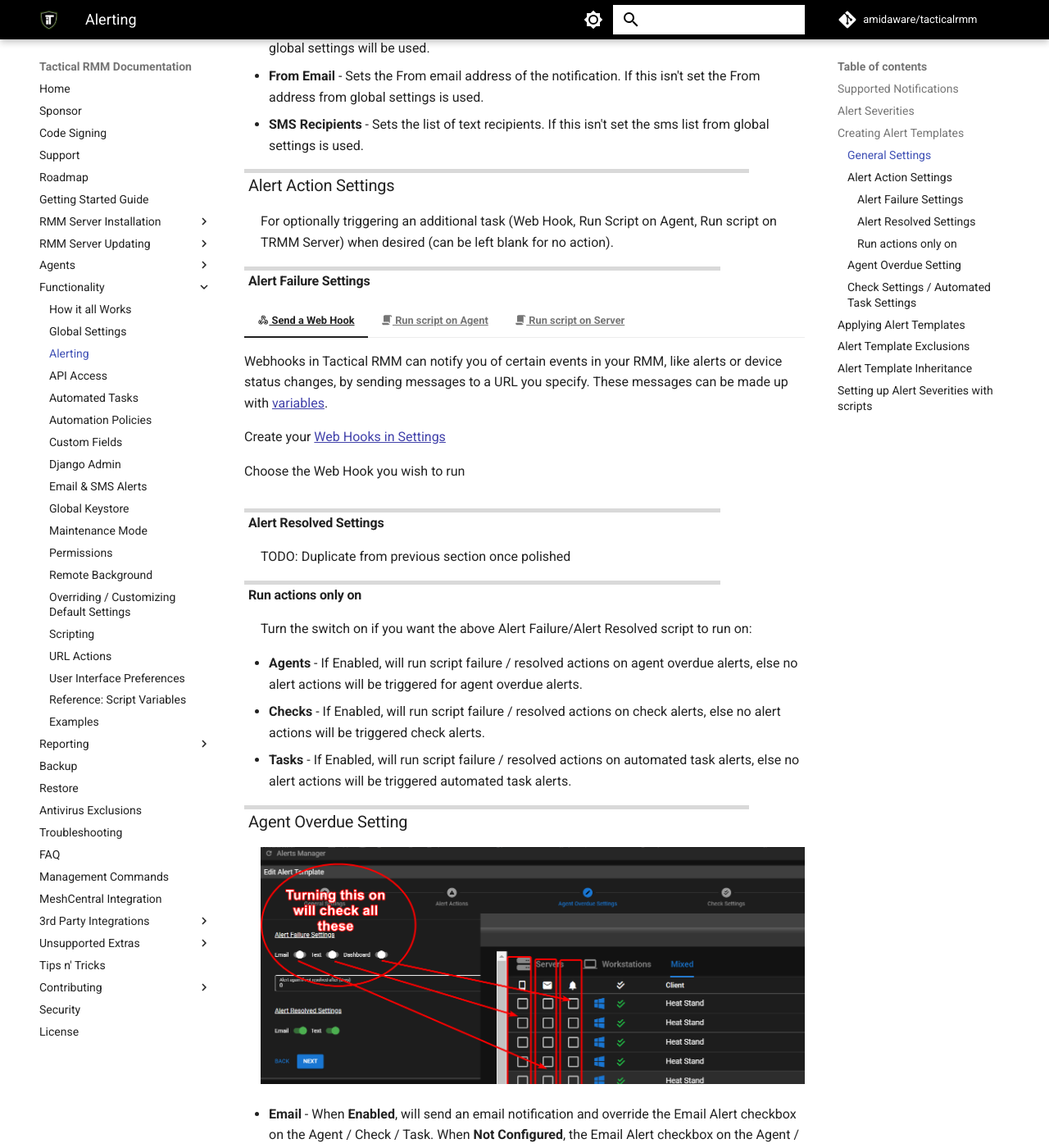
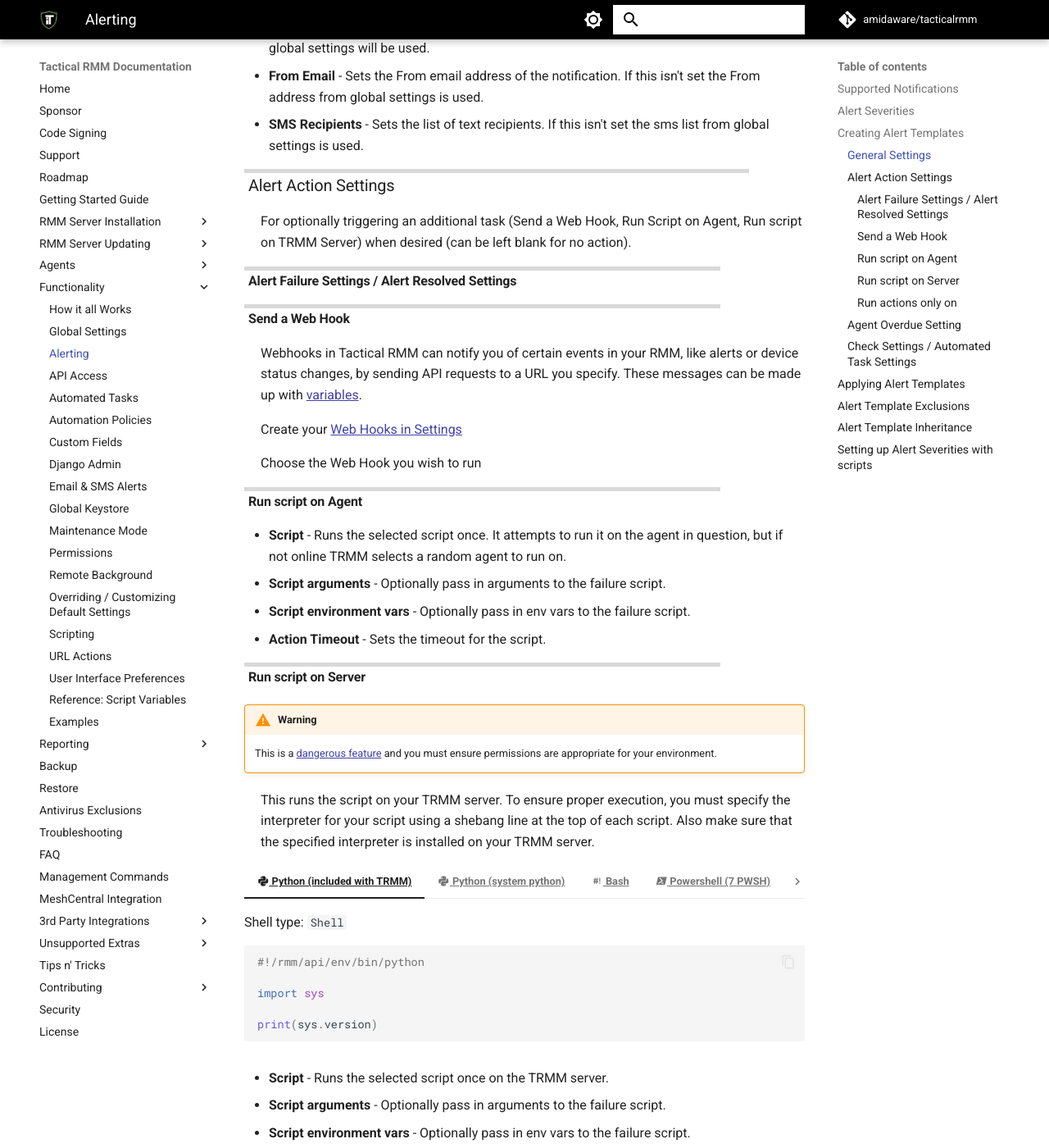
Before and after one commit to amidaware/trmm-docs, an MkDocs documentation site: the page built from docs/functions/alerting.md, in a window 1280 px wide and 1400 px high, scrolled down 1259 px. Shown: the whole window at 82% size. Built offline with MkDocs 1.6.1 and Material for MkDocs 9.7.7, drawn with Linux system fonts in a browser that asks for light colours; comment, search, counter and statistics services are not loaded; some of the changed text lies outside the part shown.

Commit message:
more changes

````diff
--- a/docs/functions/alerting.md
+++ b/docs/functions/alerting.md
@@ -16,7 +16,7 @@
 - **Email Alerts** - Sends email to configured set of email addresses.
 - **SMS Alerts** - Sends text messages to configured set of numbers.
 - **Dashboard Alerts** - A notification popup will show up and be visible in the dashboard.
-- **Webhooks** - Web based data that can be processed further using another system
+- **Webhooks** - Send an API request.
 
 ## Alert Severities
 
@@ -44,51 +44,119 @@
 
 ### Alert Action Settings
 
-For optionally triggering an additional task (Web Hook, Run Script on Agent, Run script on TRMM Server) when desired (can be left blank for no action).
+For optionally triggering an additional task (Send a Web Hook, Run Script on Agent, Run script on TRMM Server) when desired (can be left blank for no action).
 
-#### Alert Failure Settings
+#### Alert Failure Settings / Alert Resolved Settings
 
-=== ":material-webhook: Send a Web Hook"
+#### Send a Web Hook
 
-    Webhooks in Tactical RMM can notify you of certain events in your RMM, like alerts or device status changes, by sending messages to a URL you specify. These messages can be made up with [variables](https://docs.tacticalrmm.com/script_variables/).
+Webhooks in Tactical RMM can notify you of certain events in your RMM, like alerts or device status changes, by sending API requests to a URL you specify. These messages can be made up with [variables](https://docs.tacticalrmm.com/script_variables/).
 
-    Create your [Web Hooks in Settings](global_settings.md#web-hooks)
+Create your [Web Hooks in Settings](global_settings.md#web-hooks)
 
-    Choose the Web Hook you wish to run
+Choose the Web Hook you wish to run
 
-=== ":material-script: Run script on Agent"
+#### Run script on Agent
 
-    - **Failure Script** - Runs the selected script once. It attempts to run it on the agent in question, but if not online TRMM selects a random agent to run on.
-    - **Failure Script arguments** - Optionally pass in arguments to the failure script.
-    - **Failure Script environment vars** - Optionally pass in env vars to the failure script.
-    - **Failure Action Timeout** - Sets the timeout for the script.
+- **Script** - Runs the selected script once. It attempts to run it on the agent in question, but if not online TRMM selects a random agent to run on.
+- **Script arguments** - Optionally pass in arguments to the failure script.
+- **Script environment vars** - Optionally pass in env vars to the failure script.
+- **Action Timeout** - Sets the timeout for the script.
 
-=== ":material-script: Run script on Server"
+#### Run script on Server
 
-    !!!warning
-        This is a [dangerous feature](../security.md#tactical-rmm-security-considerations) and you must ensure permissions are appropriate for your environment.
+!!!warning
+    This is a [dangerous feature](../functions/permissions.md#permissions-with-extra-security-implications) and you must ensure permissions are appropriate for your environment.
 
-    This runs the script on the server, it is up to you to make sure the script you're trying to run has a compatible interpreter on the server. You must also have the appropriate Shebang in all server scripts:
+This runs the script on your TRMM server. To ensure proper execution, you must specify the interpreter for your script using a shebang line at the top of each script. Also make sure that the specified interpreter is installed on your TRMM server.
 
-    Python
+
+
+=== ":material-language-python: Python (included with TRMM)"
+
+    Shell type: `Shell`
+
+    ```py
+    #!/rmm/api/env/bin/python
+
+    import sys
+
+    print(sys.version)
+    ```
+
+=== ":material-language-python: Python (system python)"
+
+    Shell type: `Shell`
+
+    ```py
+    #!/usr/bin/python3
+    import sys
+
+    print(sys.version)
+    ```
+
+=== ":material-bash: Bash"
+
+    Shell type: `Shell`
+
+    ```bash
+    #!/usr/bin/env bash
+
+    echo "hello world"
+    ```
+
+=== ":material-powershell: Powershell (7 PWSH)"
+
+    To install: <https://learn.microsoft.com/en-us/powershell/scripting/install/install-debian>
+
+    Shell type: `Powershell`
+
+    ```powershell
+    #!/usr/bin/pwsh
+
+    Write-Output "Hello World"
+    ```
+
+=== ":material-nodejs: node (included with TRMM)"
+
+    Shell type: `Shell`
 
     ```
-    #!/rmm/api/env/bin/python
+    #!/usr/bin/node
+
+    console.log("Hello World")
     ```
 
-    Bash
+=== ":simple-deno: deno (must be installed)"
+
+    Shell type: `Deno`
+
     ```
-    #!/bin/bash
+    #!/usr/bin/env -S /usr/local/bin/deno run --allow-allow
+
+    async function gatherSystemInfo() {
+    const os = Deno.build.os;
+    const arch = Deno.build.arch;
+    const memory = Deno.systemMemoryInfo();
+
+
+    const info = `
+    OS: ${os}
+    Architecture: ${arch}
+    Total Memory: ${(await memory).total / 1024 / 1024} MB
+    Free Memory: ${(await memory).free / 1024 / 1024} MB
+    `;
+
+    console.log(info);
+    }
+
+    gatherSystemInfo().catch(console.error);
     ```
 
-    - **Failure Script** - Runs the selected script once. It attempts to run it on the agent in question, but if not online TRMM selects a random agent to run on.
-    - **Failure Script arguments** - Optionally pass in arguments to the failure script.
-    - **Failure Script environment vars** - Optionally pass in env vars to the failure script.
-    - **Failure Action Timeout** - Sets the timeout for the script.
-
-#### Alert Resolved Settings
-
-TODO: Duplicate from previous section once polished
+- **Script** - Runs the selected script once on the TRMM server.
+- **Script arguments** - Optionally pass in arguments to the failure script.
+- **Script environment vars** - Optionally pass in env vars to the failure script.
+- **Action Timeout** - Sets the timeout for the script.
 
 #### Run actions only on
 
````
Also changed, not shown: docs/functions/global_settings.md (+1 -1 lines), docs/roadmap.md (+1 -1 lines), docs/security.md (+0 -6 lines).
